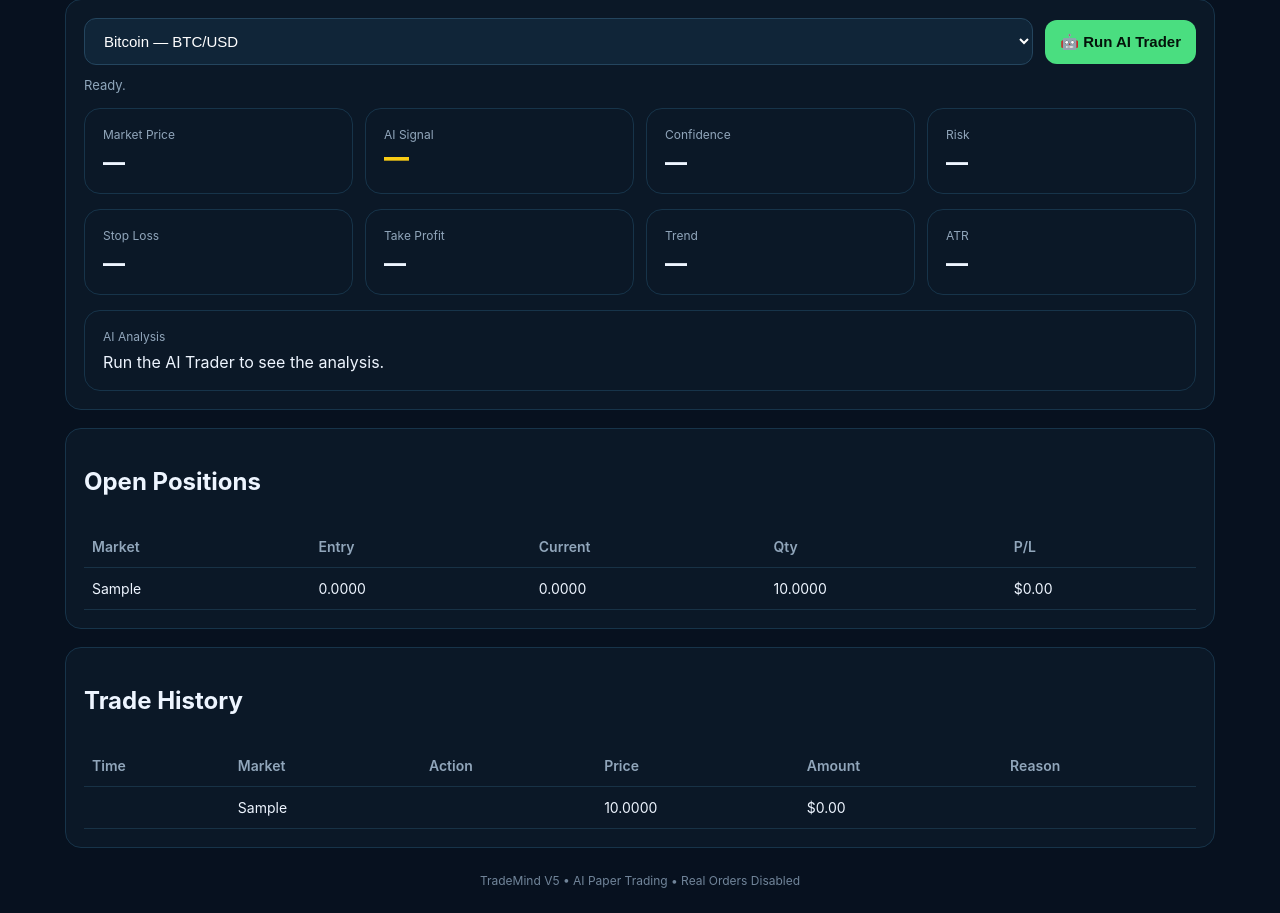
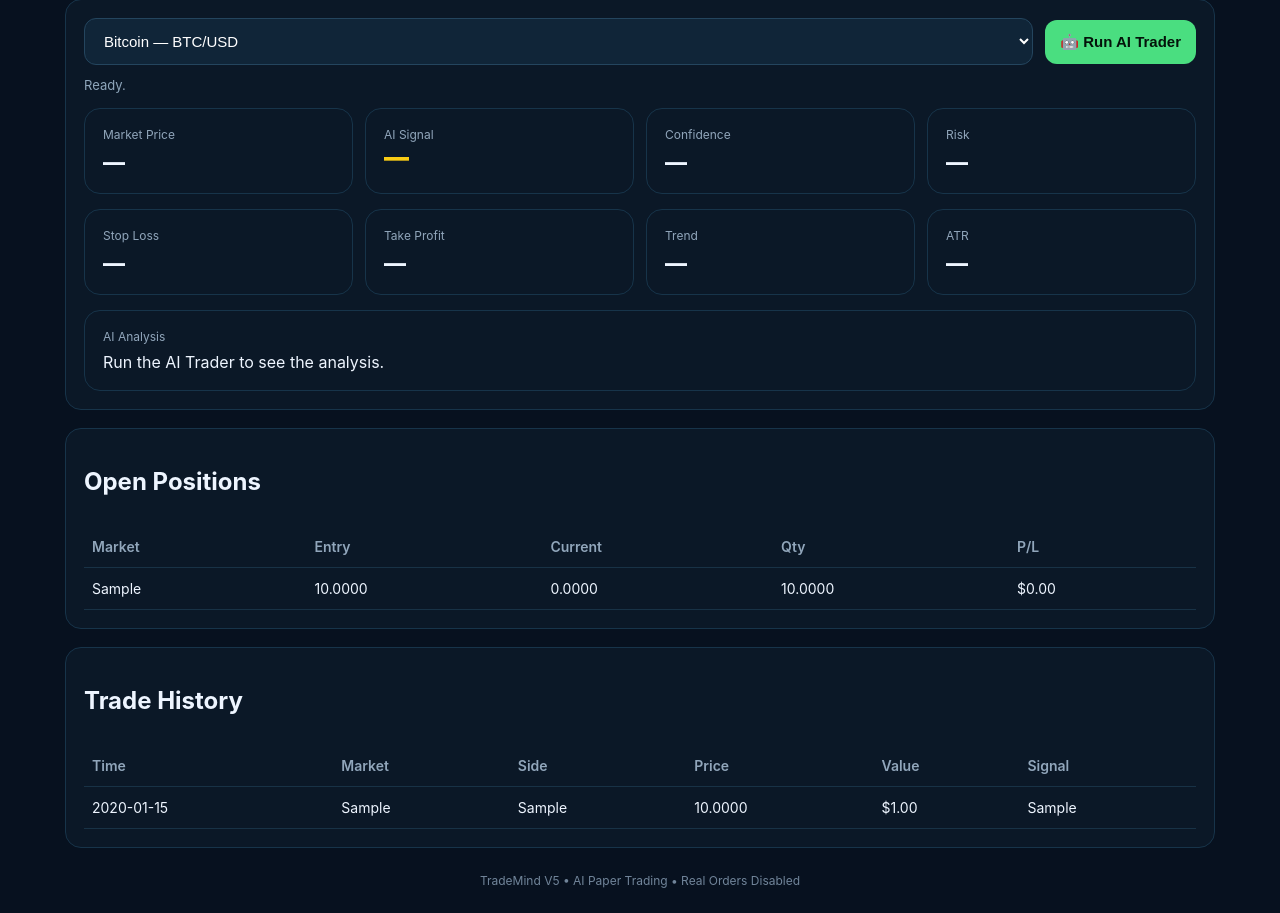
Before and after one commit to izuemmanuel500/ai-trading-bot, a Flask app: page / in a window 1280 px wide. Shown: the part 317-1230 px from the top of the page. Run offline with Flask 3, Linux system fonts and the light colour scheme; data comes from the database, SQL or seed files in the repository; tables that the repository leaves empty hold one stand-in row (values such as "Sample post").

Commit message:
Update trade history and positions table structure

```diff
--- a/templates/index.html
+++ b/templates/index.html
@@ -101,7 +101,7 @@ footer{text-align:center;color:#71859a;padding:25px 0;font-size:12px}
   <h2>Trade History</h2>
   <div style="overflow-x:auto">
   <table>
-    <thead><tr><th>Time</th><th>Market</th><th>Action</th><th>Price</th><th>Amount</th><th>Reason</th></tr></thead>
+    <thead><tr><th>Time</th><th>Market</th><th>Side</th><th>Price</th><th>Value</th><th>Signal</th></tr></thead>
     <tbody id="historyTable"><tr><td colspan="6">No trades yet.</td></tr></tbody>
   </table>
   </div>
@@ -157,7 +157,7 @@ async function loadPortfolio(){
 
     const rows=d.positions||[];
     $('positionsTable').innerHTML=rows.length?rows.map(p=>`
-      <tr><td>${p.market}</td><td>${num(p.entry_price)}</td><td>${num(p.current_price)}</td><td>${num(p.quantity)}</td><td>${money(p.unrealized_pnl)}</td></tr>
+      <tr><td>${p.market}</td><td>${num(p.avg_price)}</td><td>${num(p.current_price)}</td><td>${num(p.quantity)}</td><td>${money(p.unrealized_pnl)}</td></tr>
     `).join(''):'<tr><td colspan="5">No open positions.</td></tr>';
   }catch(e){$('status').textContent='Portfolio error: '+e.message}
 }
@@ -167,7 +167,7 @@ async function loadTrades(){
     const d=await api('/api/trades');
     const rows=d.trades||[];
     $('historyTable').innerHTML=rows.length?rows.map(t=>`
-      <tr><td>${t.timestamp||''}</td><td>${t.market||''}</td><td>${t.action||''}</td><td>${num(t.price)}</td><td>${money(t.amount)}</td><td>${t.reason||''}</td></tr>
+      <tr><td>${t.created_at||''}</td><td>${t.market||''}</td><td>${t.side||''}</td><td>${num(t.price)}</td><td>${money(t.value)}</td><td>${t.signal||''}</td></tr>
     `).join(''):'<tr><td colspan="6">No trades yet.</td></tr>';
   }catch(e){}
 }
@@ -212,4 +212,4 @@ async function refresh(){
 refresh();
 </script>
 </body>
-   </html>
+ </html>
```
